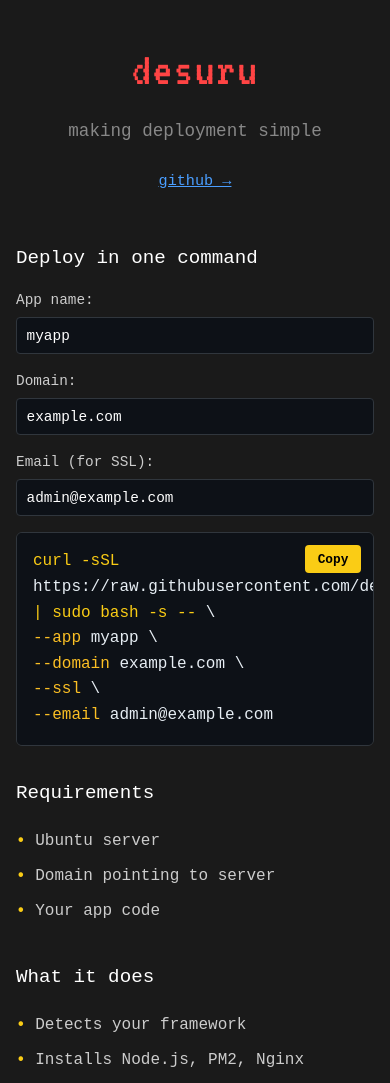
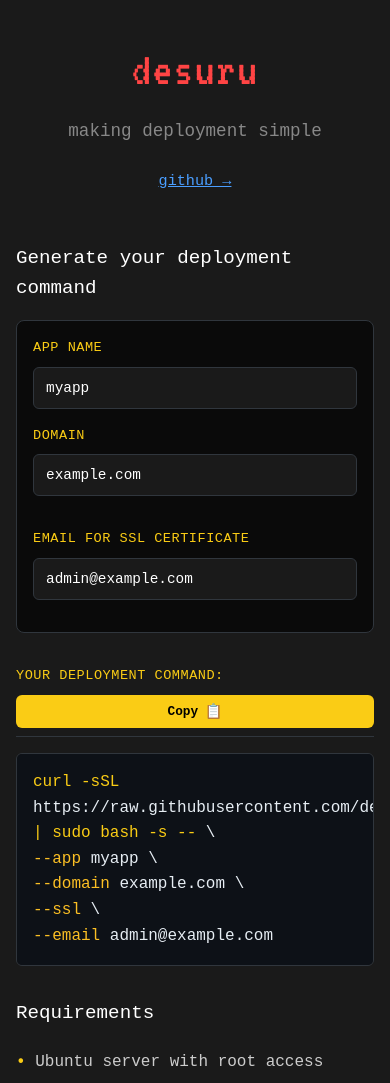
Before and after one commit to desuruproject/desuru-site, a plain HTML site: page index.html in a window 390 px wide. Shown: the top 1083 px of the page. Drawn offline with Linux system fonts and the light colour scheme.

Commit message:
add steps

```diff
--- a/index.html
+++ b/index.html
@@ -150,6 +150,10 @@
             color: #fbbf24;
         }
 
+        .comment {
+            color: #888;
+        }
+
         .steps {
             list-style: none;
             padding: 0;
@@ -193,58 +197,102 @@
             color: #fde047;
         }
 
+        .form-container {
+            background: #0a0a0a;
+            border: 1px solid #30363d;
+            border-radius: 8px;
+            padding: 1.5rem;
+            margin-bottom: 2rem;
+        }
+
+        .input-row {
+            display: grid;
+            grid-template-columns: 1fr 1fr;
+            gap: 1rem;
+            margin-bottom: 1rem;
+        }
+
         .input-group {
             margin-bottom: 1rem;
         }
 
         .input-group label {
             display: block;
-            margin-bottom: 0.3rem;
-            color: #ccc;
-            font-size: 0.9rem;
+            margin-bottom: 0.5rem;
+            color: #facc15;
+            font-size: 0.85rem;
+            text-transform: uppercase;
+            letter-spacing: 0.5px;
+            font-weight: 500;
         }
 
         .input-group input {
             width: 100%;
-            padding: 0.6rem;
-            background: #0d1117;
+            padding: 0.75rem;
+            background: #1a1a1a;
             border: 1px solid #30363d;
-            border-radius: 4px;
+            border-radius: 6px;
             color: #ffffff;
             font-family: 'Courier New', 'Monaco', monospace;
             font-size: 0.9rem;
+            transition: all 0.2s ease;
         }
 
         .input-group input:focus {
             outline: none;
             border-color: #facc15;
+            background: #0d1117;
+            box-shadow: 0 0 0 3px rgba(250, 204, 21, 0.1);
         }
 
-        .code-container {
-            position: relative;
+        .command-output {
+            margin-top: 2rem;
+        }
+
+        .command-header {
+            display: flex;
+            justify-content: space-between;
+            align-items: center;
+            margin-bottom: 0.75rem;
+            padding-bottom: 0.5rem;
+            border-bottom: 1px solid #30363d;
+        }
+
+        .command-title {
+            color: #facc15;
+            font-size: 0.85rem;
+            text-transform: uppercase;
+            letter-spacing: 0.5px;
+            font-weight: 500;
         }
 
         .copy-btn {
-            position: absolute;
-            top: 0.8rem;
-            right: 0.8rem;
             background: #facc15;
             color: #000;
             border: none;
-            padding: 0.4rem 0.8rem;
-            border-radius: 4px;
+            padding: 0.5rem 1rem;
+            border-radius: 6px;
             font-family: 'Courier New', 'Monaco', monospace;
             font-size: 0.8rem;
             cursor: pointer;
             font-weight: bold;
+            display: flex;
+            align-items: center;
+            gap: 0.4rem;
+            transition: all 0.2s ease;
         }
 
         .copy-btn:hover {
             background: #fde047;
+            transform: translateY(-1px);
         }
 
         .copy-btn:active {
-            transform: scale(0.95);
+            transform: translateY(0);
+        }
+
+        .copy-icon {
+            font-size: 0.9rem;
         }
 
         @media (max-width: 640px) {
@@ -264,6 +312,26 @@
                 font-size: 1rem;
                 padding: 1rem;
             }
+
+            .input-row {
+                grid-template-columns: 1fr;
+                gap: 0;
+            }
+
+            .form-container {
+                padding: 1rem;
+            }
+
+            .command-header {
+                flex-direction: column;
+                gap: 0.5rem;
+                align-items: flex-start;
+            }
+
+            .copy-btn {
+                align-self: stretch;
+                justify-content: center;
+            }
         }
     </style>
 </head>
@@ -276,24 +344,34 @@
         </header>
 
         <section class="section">
-            <h2>Deploy in one command</h2>
+            <h2>Generate your deployment command</h2>
 
+            <div class="form-container">
+                <div class="input-row">
                     <div class="input-group">
-                <label for="appName">App name:</label>
+                        <label for="appName">App name</label>
                         <input type="text" id="appName" placeholder="myapp" value="myapp">
+                    </div>
+                    <div class="input-group">
+                        <label for="domain">Domain</label>
+                        <input type="text" id="domain" placeholder="example.com" value="example.com">
+                    </div>
                 </div>
 
                 <div class="input-group">
-                <label for="domain">Domain:</label>
-                <input type="text" id="domain" placeholder="example.com" value="example.com">
+                    <label for="email">Email for SSL certificate</label>
+                    <input type="email" id="email" placeholder="admin@example.com" value="admin@example.com">
+                </div>
             </div>
 
-            <div class="input-group">
-                <label for="email">Email (for SSL):</label>
-                <input type="email" id="email" placeholder="admin@example.com" value="admin@example.com">
+            <div class="command-output">
+                <div class="command-header">
+                    <span class="command-title">Your deployment command:</span>
+                    <button class="copy-btn" onclick="copyCommand()">
+                        <span class="copy-text">Copy</span>
+                        <span class="copy-icon">📋</span>
+                    </button>
                 </div>
-
-            <div class="code-container">
                 <div class="code-block" id="command">
 <span class="command">curl -sSL</span> https://raw.githubusercontent.com/desuruproject/desuru/refs/heads/main/desuru.sh <span class="command">| sudo bash -s --</span> \<br>
   <span class="flag">--app</span> <span id="appNameOutput">myapp</span> \<br>
@@ -301,16 +379,26 @@
   <span class="flag">--ssl</span> \<br>
   <span class="flag">--email</span> <span id="emailOutput">admin@example.com</span>
                 </div>
-                <button class="copy-btn" onclick="copyCommand()">Copy</button>
             </div>
         </section>
 
         <section class="section">
             <h2>Requirements</h2>
             <ul class="steps">
-                <li>Ubuntu server</li>
+                <li>Ubuntu server with root access</li>
                 <li>Domain pointing to server</li>
-                <li>Your app code</li>
+                <li>Your app code in project directory</li>
+            </ul>
+        </section>
+
+        <section class="section">
+            <h2>How to deploy</h2>
+            <ul class="steps">
+                <li>SSH into your Ubuntu server</li>
+                <li>Navigate to your project directory (where package.json is)</li>
+                <li>Copy and run the generated command above</li>
+                <li>Wait for deployment to complete</li>
+                <li>Your app will be live at your domain</li>
             </ul>
         </section>
 
@@ -332,8 +420,35 @@
         </section>
 
         <section class="section">
+            <h2>Manage your app with PM2</h2>
+            <p class="tech">After deployment, use these commands to manage your application:</p>
+            <div class="code-block">
+<span class="comment"># Check app status</span><br>
+<span class="command">pm2 status</span><br><br>
+<span class="comment"># View app logs</span><br>
+<span class="command">pm2 logs</span> your-app-name<br><br>
+<span class="comment"># Restart your app</span><br>
+<span class="command">pm2 restart</span> your-app-name<br><br>
+<span class="comment"># Stop your app</span><br>
+<span class="command">pm2 stop</span> your-app-name
+            </div>
+        </section>
+
+        <section class="section">
             <h2>Tested on</h2>
             <p class="tech">Ubuntu with React and Node.js apps</p>
+        </section>
+
+        <section class="section">
+            <h2>Important commands</h2>
+            <div class="code-block">
+<span class="comment"># Check deployment logs</span><br>
+<span class="command">tail -50</span> /tmp/deploy-*.log<br><br>
+<span class="comment"># Check nginx status</span><br>
+<span class="command">sudo systemctl status</span> nginx<br><br>
+<span class="comment"># Restart nginx</span><br>
+<span class="command">sudo systemctl restart</span> nginx
+            </div>
         </section>
 
         <footer class="footer">
@@ -364,11 +479,17 @@
             try {
                 await navigator.clipboard.writeText(command);
                 const btn = document.querySelector('.copy-btn');
-                const originalText = btn.textContent;
-                btn.textContent = 'Copied!';
+                const copyText = btn.querySelector('.copy-text');
+                const copyIcon = btn.querySelector('.copy-icon');
+                const originalText = copyText.textContent;
+                const originalIcon = copyIcon.textContent;
+
+                copyText.textContent = 'Copied!';
+                copyIcon.textContent = '✓';
                 setTimeout(() => {
-                    btn.textContent = originalText;
-                }, 1000);
+                    copyText.textContent = originalText;
+                    copyIcon.textContent = originalIcon;
+                }, 1500);
             } catch (err) {
                 // Fallback for older browsers
                 const textArea = document.createElement('textarea');
@@ -379,11 +500,17 @@
                 document.body.removeChild(textArea);
 
                 const btn = document.querySelector('.copy-btn');
-                const originalText = btn.textContent;
-                btn.textContent = 'Copied!';
+                const copyText = btn.querySelector('.copy-text');
+                const copyIcon = btn.querySelector('.copy-icon');
+                const originalText = copyText.textContent;
+                const originalIcon = copyIcon.textContent;
+
+                copyText.textContent = 'Copied!';
+                copyIcon.textContent = '✓';
                 setTimeout(() => {
-                    btn.textContent = originalText;
-                }, 1000);
+                    copyText.textContent = originalText;
+                    copyIcon.textContent = originalIcon;
+                }, 1500);
             }
         }
 
```
Lines whose indentation alone changed are shown as unchanged.
